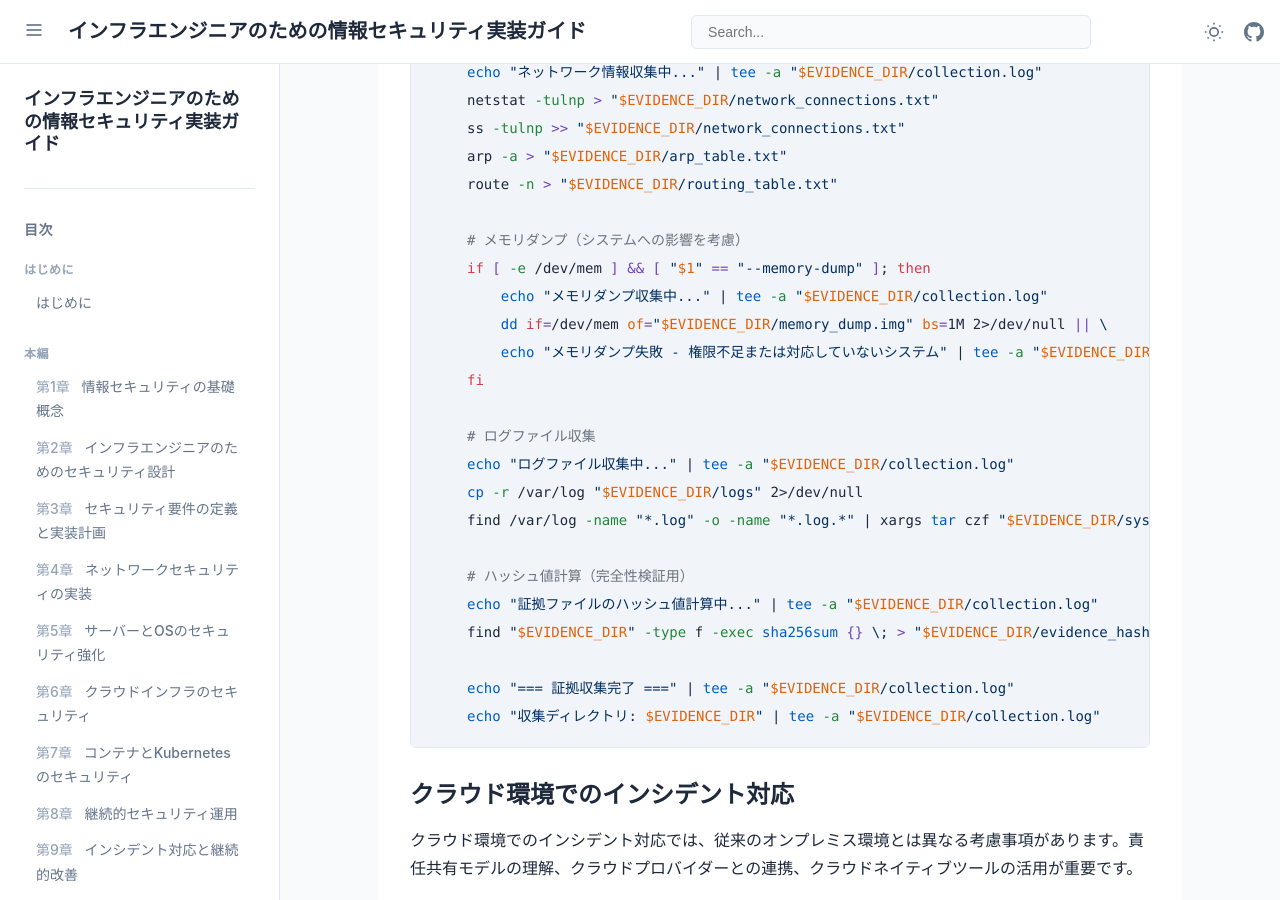
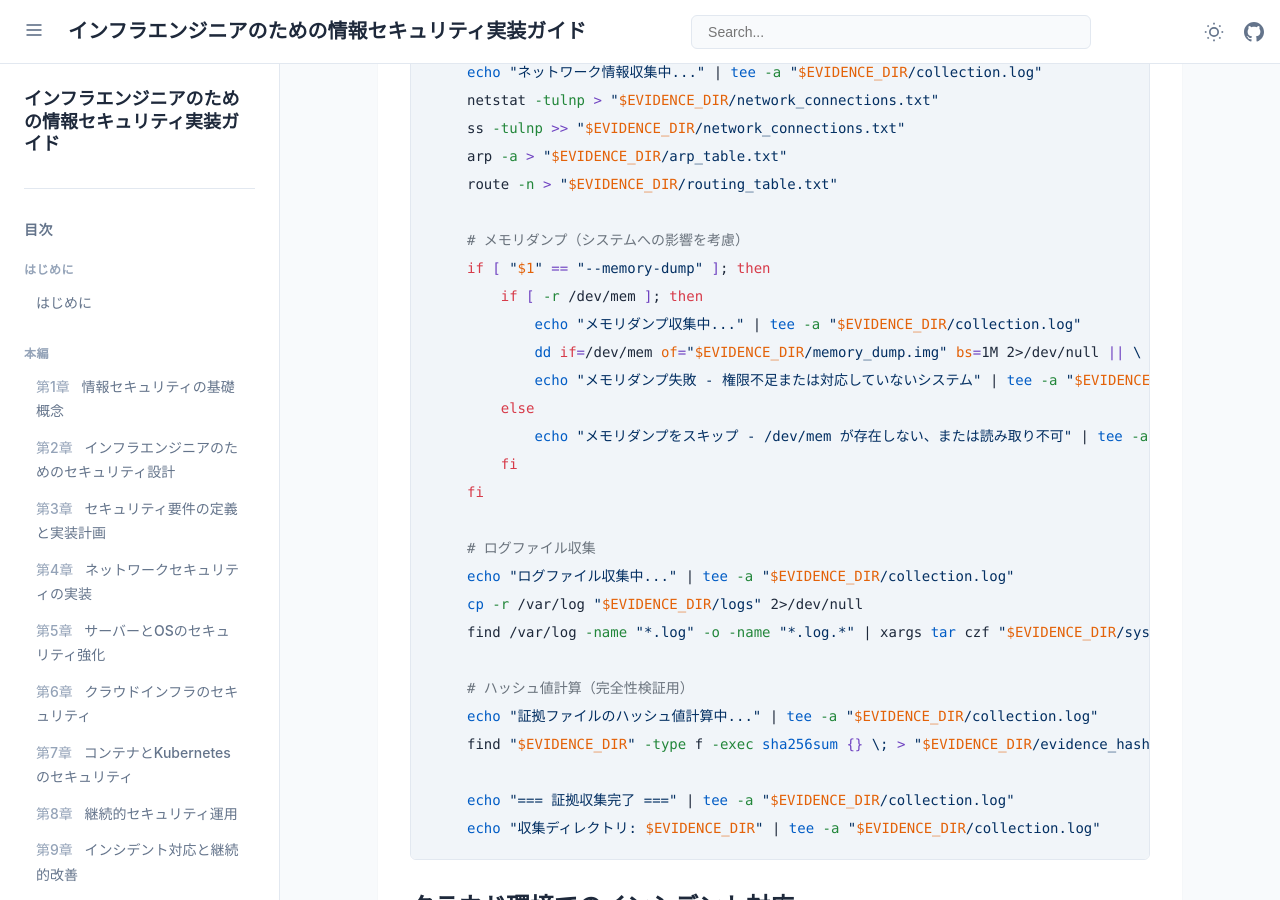
Before and after one commit to itdojp/it-infra-security-guide-book, a Jekyll site: the page built from manuscript/chapter-chapter08/index.md, in a window 1280 px wide and 900 px high, scrolled down 10007 px. Built offline with Jekyll 4.4.1, drawn with Linux system fonts in a browser that asks for light colours.

Commit message:
docs: align ufw output and mem-dump guard

```diff
--- a/manuscript/chapter-chapter08/index.md
+++ b/manuscript/chapter-chapter08/index.md
@@ -309,10 +309,14 @@ arp -a > "$EVIDENCE_DIR/arp_table.txt"
 route -n > "$EVIDENCE_DIR/routing_table.txt"
 
 # メモリダンプ（システムへの影響を考慮）
-if [ -e /dev/mem ] && [ "$1" == "--memory-dump" ]; then
-    echo "メモリダンプ収集中..." | tee -a "$EVIDENCE_DIR/collection.log"
-    dd if=/dev/mem of="$EVIDENCE_DIR/memory_dump.img" bs=1M 2>/dev/null || \
-    echo "メモリダンプ失敗 - 権限不足または対応していないシステム" | tee -a "$EVIDENCE_DIR/collection.log"
+if [ "$1" == "--memory-dump" ]; then
+    if [ -r /dev/mem ]; then
+        echo "メモリダンプ収集中..." | tee -a "$EVIDENCE_DIR/collection.log"
+        dd if=/dev/mem of="$EVIDENCE_DIR/memory_dump.img" bs=1M 2>/dev/null || \
+        echo "メモリダンプ失敗 - 権限不足または対応していないシステム" | tee -a "$EVIDENCE_DIR/collection.log"
+    else
+        echo "メモリダンプをスキップ - /dev/mem が存在しない、または読み取り不可" | tee -a "$EVIDENCE_DIR/collection.log"
+    fi
 fi
 
 # ログファイル収集
```
Also changed, not shown: manuscript/chapter-chapter04/index.md (+3 -3 lines).
